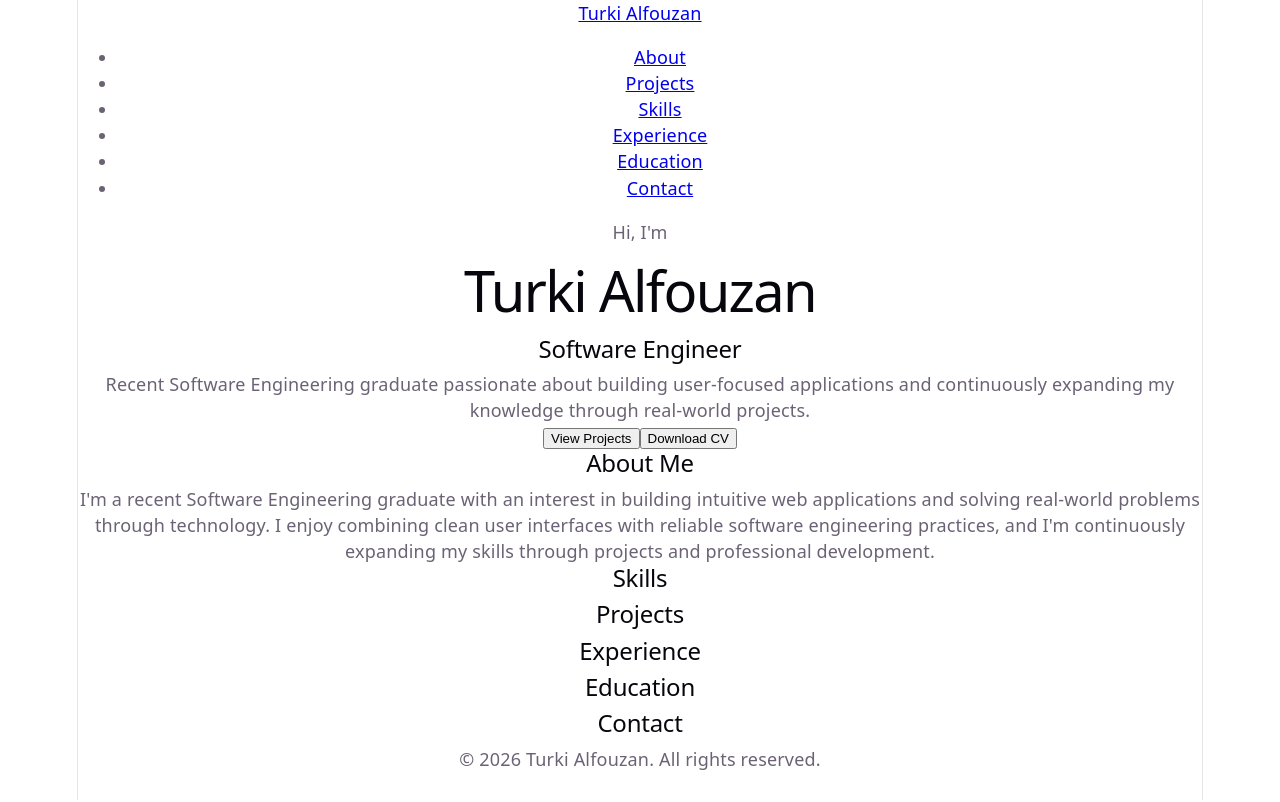
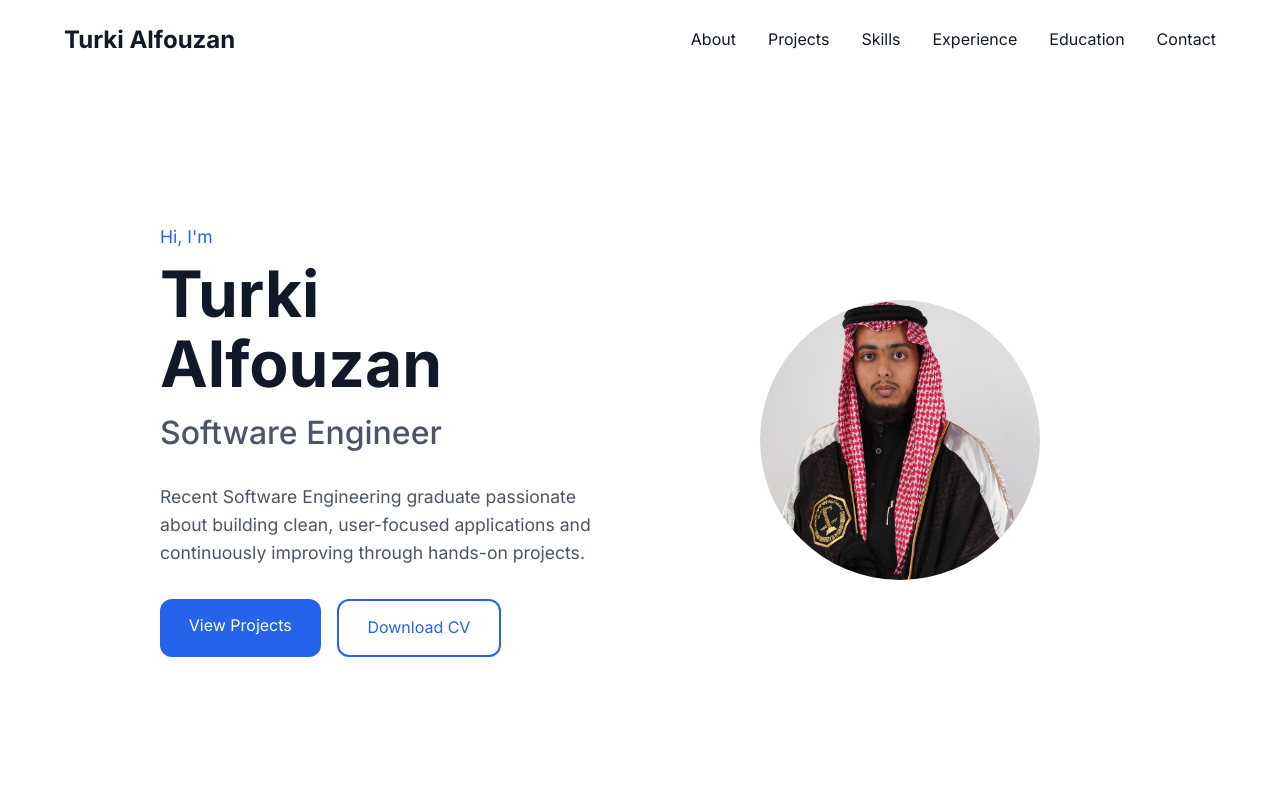
Before and after one commit to TurkiCodes/portfolio, a React (Vite) app: page / in a window 1280 px wide. Shown: the top 802 px of the page. Built offline with nearby package versions, Linux system fonts and the light colour scheme.

Commit message:
Build portfolio layout and hero section

```diff
--- a/src/App.css
+++ b/src/App.css
@@ -85,3 +85,143 @@ nav {
   font-size: 1.5rem;
   font-weight: 700;
 }
+
+#hero{
+    min-height: calc(100vh - var(--navbar-height));
+
+    display:flex;
+    align-items:center;
+}
+
+.hero-content{
+
+    max-width: var(--container-width);
+
+    margin:0 auto;
+
+    padding:0 1.5rem;
+
+    display:flex;
+
+    justify-content:space-between;
+
+    align-items:center;
+
+    gap:5rem;
+}
+.hero-text{
+
+  text-align: left;
+  flex:1;
+}
+
+.hero-intro{
+
+    font-size:1.1rem;
+
+    color:var(--color-primary);
+
+    margin-bottom:.5rem;
+}
+
+.hero-text h1{
+
+    font-size:4rem;
+
+    line-height:1.1;
+
+    margin-bottom:.5rem;
+}
+
+.hero-text h2{
+
+    font-size:2rem;
+
+    color:var(--color-text-secondary);
+
+    font-weight:500;
+
+    margin-bottom:1.5rem;
+}
+
+.hero-description{
+
+    max-width:600px;
+
+    color:var(--color-text-secondary);
+
+    margin-bottom:2rem;
+
+    font-size:1.1rem;
+}
+
+.hero-buttons{
+
+    display:flex;
+
+    gap:1rem;
+}
+
+.primary-btn{
+
+    background:var(--color-primary);
+
+    color:white;
+
+    padding:.9rem 1.8rem;
+
+    border-radius:var(--border-radius);
+
+    transition:var(--transition);
+}
+
+.primary-btn:hover{
+
+    background:var(--color-primary-hover);
+}
+.secondary-btn{
+
+    border:2px solid var(--color-primary);
+
+    color:var(--color-primary);
+
+    padding:.9rem 1.8rem;
+
+    border-radius:var(--border-radius);
+
+    transition:var(--transition);
+}
+
+.secondary-btn:hover{
+
+    background:var(--color-primary);
+
+    color:white;
+}
+.hero-image{
+
+    flex:1;
+
+    display:flex;
+
+    justify-content:center;
+}
+
+.hero-image img{
+
+    width:280px;
+
+    height:280px;
+
+    object-fit:cover;
+
+    border-radius:50%;
+}
+.container  {
+    max-width: var(--container-width);
+    margin: 0 auto;
+    padding: 5rem 1.5rem;
+}
+footer {
+    text-align: center;
+}
--- a/src/App.tsx
+++ b/src/App.tsx
@@ -1,3 +1,4 @@
+import "./App.css";
 import Navbar from "./components/Navbar"
 import Hero from "./components/Hero"
 import About from "./components/About"
--- a/src/components/About.tsx
+++ b/src/components/About.tsx
@@ -1,6 +1,7 @@
 function About() {
   return (
     <section id ="about">
+      <div className="container">
       <h2>About Me</h2>
       <p>
         I'm a recent Software Engineering graduate with an
@@ -11,6 +12,7 @@ function About() {
            expanding my skills through projects and professional
             development.
       </p>
+      </div>
     </section>
   )
 }
--- a/src/components/Contact.tsx
+++ b/src/components/Contact.tsx
@@ -1,7 +1,12 @@
 function Contact() {
   return (
     <section id="contact">
-      <h2>Contact</h2>
+      <div className="container">
+        <h2>Contact</h2>
+        <p>
+          Feel free to reach out to me at any time! I'm always open to discussing new opportunities or just having a chat.
+        </p>
+      </div>
     </section>
   );
 }
--- a/src/components/Education.tsx
+++ b/src/components/Education.tsx
@@ -1,7 +1,9 @@
 function Education() {
   return (
     <section id="education">
-      <h2>Education</h2>
+      <div className="container">
+        <h2>Education</h2>
+      </div>
     </section>
   );
 }
--- a/src/components/Experience.tsx
+++ b/src/components/Experience.tsx
@@ -1,7 +1,9 @@
 function Experience() {
   return (
     <section id="experience">
-      <h2>Experience</h2>
+      <div className="container">
+        <h2>Experience</h2>
+      </div>
     </section>
   );
 }
--- a/src/components/Hero.tsx
+++ b/src/components/Hero.tsx
@@ -1,34 +1,43 @@
+import profileImage from "../assets/profile.jpg";
+
 function Hero() {
   return (
     <section id="hero">
+      <div className="container hero-content">
         <div className="hero-text">
-            <p className="hero-intro">
-                Hi, I'm
-            </p>
+          <p className="hero-intro">Hi, I'm</p>
 
-            <h1>
-                Turki Alfouzan
-            </h1>
+          <h1>Turki Alfouzan</h1>
 
-            <h2>
-                Software Engineer
-            </h2>
+          <h2>Software Engineer</h2>
 
-            <p className="hero-description">
-                Recent Software Engineering graduate passionate about building user-focused
-                 applications and continuously expanding my knowledge through
-                 real-world projects.
-            </p>
+          <p className="hero-description">
+            Recent Software Engineering graduate passionate about
+            building clean, user-focused applications and
+            continuously improving through hands-on projects.
+          </p>
 
-            <div className="hero-buttons">
-                <button>View Projects</button>
-                <button>Download CV</button>
-            </div>
+          <div className="hero-buttons">
+            <a href="#projects" className="primary-btn">
+              View Projects
+            </a>
+
+            <a
+              href="/Turki-Alfouzan-CV.pdf"
+              className="secondary-btn"
+              download
+            >
+              Download CV
+            </a>
+          </div>
         </div>
-            <div className="hero-image">
 
+        <div className="hero-image">
+          <img src={profileImage} alt="Turki Alfouzan" />
         </div>
+      </div>
     </section>
   );
 }
-export default Hero
+
+export default Hero;
--- a/src/components/Projects.tsx
+++ b/src/components/Projects.tsx
@@ -1,7 +1,9 @@
 function Projects() {
   return (
     <section id="projects">
-      <h2>Projects</h2>
+      <div className="container">
+        <h2>Projects</h2>
+      </div>
     </section>
   );
 }
--- a/src/components/Skills.tsx
+++ b/src/components/Skills.tsx
@@ -1,7 +1,9 @@
 function Skills() {
   return (
     <section id="skills">
-      <h2>Skills</h2>
+      <div className="container">
+        <h2>Skills</h2>
+      </div>
     </section>
   );
 }
--- a/src/index.css
+++ b/src/index.css
@@ -1,111 +1,11 @@
-:root {
-  --text: #6b6375;
-  --text-h: #08060d;
-  --bg: #fff;
-  --border: #e5e4e7;
-  --code-bg: #f4f3ec;
-  --accent: #aa3bff;
-  --accent-bg: rgba(170, 59, 255, 0.1);
-  --accent-border: rgba(170, 59, 255, 0.5);
-  --social-bg: rgba(244, 243, 236, 0.5);
-  --shadow:
-    rgba(0, 0, 0, 0.1) 0 10px 15px -3px, rgba(0, 0, 0, 0.05) 0 4px 6px -2px;
-
-  --sans: system-ui, 'Segoe UI', Roboto, sans-serif;
-  --heading: system-ui, 'Segoe UI', Roboto, sans-serif;
-  --mono: ui-monospace, Consolas, monospace;
-
-  font: 18px/145% var(--sans);
-  letter-spacing: 0.18px;
-  color-scheme: light dark;
-  color: var(--text);
-  background: var(--bg);
-  font-synthesis: none;
-  text-rendering: optimizeLegibility;
-  -webkit-font-smoothing: antialiased;
-  -moz-osx-font-smoothing: grayscale;
-
-  @media (max-width: 1024px) {
-    font-size: 16px;
-  }
+html {
+    scroll-behavior: smooth;
 }
 
-@media (prefers-color-scheme: dark) {
-  :root {
-    --text: #9ca3af;
-    --text-h: #f3f4f6;
-    --bg: #16171d;
-    --border: #2e303a;
-    --code-bg: #1f2028;
-    --accent: #c084fc;
-    --accent-bg: rgba(192, 132, 252, 0.15);
-    --accent-border: rgba(192, 132, 252, 0.5);
-    --social-bg: rgba(47, 48, 58, 0.5);
-    --shadow:
-      rgba(0, 0, 0, 0.4) 0 10px 15px -3px, rgba(0, 0, 0, 0.25) 0 4px 6px -2px;
-  }
-
-  #social .button-icon {
-    filter: invert(1) brightness(2);
-  }
+body {
+    margin: 0;
 }
 
 #root {
-  width: 1126px;
-  max-width: 100%;
-  margin: 0 auto;
-  text-align: center;
-  border-inline: 1px solid var(--border);
-  min-height: 100svh;
-  display: flex;
-  flex-direction: column;
-  box-sizing: border-box;
+    min-height: 100vh;
 }
-
-body {
-  margin: 0;
-}
-
-h1,
-h2 {
-  font-family: var(--heading);
-  font-weight: 500;
-  color: var(--text-h);
-}
-
-h1 {
-  font-size: 56px;
-  letter-spacing: -1.68px;
-  margin: 32px 0;
-  @media (max-width: 1024px) {
-    font-size: 36px;
-    margin: 20px 0;
-  }
-}
-h2 {
-  font-size: 24px;
-  line-height: 118%;
-  letter-spacing: -0.24px;
-  margin: 0 0 8px;
-  @media (max-width: 1024px) {
-    font-size: 20px;
-  }
-}
-p {
-  margin: 0;
-}
-
-code,
-.counter {
-  font-family: var(--mono);
-  display: inline-flex;
-  border-radius: 4px;
-  color: var(--text-h);
-}
-
-code {
-  font-size: 15px;
-  line-height: 135%;
-  padding: 4px 8px;
-  background: var(--code-bg);
-}
```
Also changed, not shown: src/assets/profile.jpg (added).
